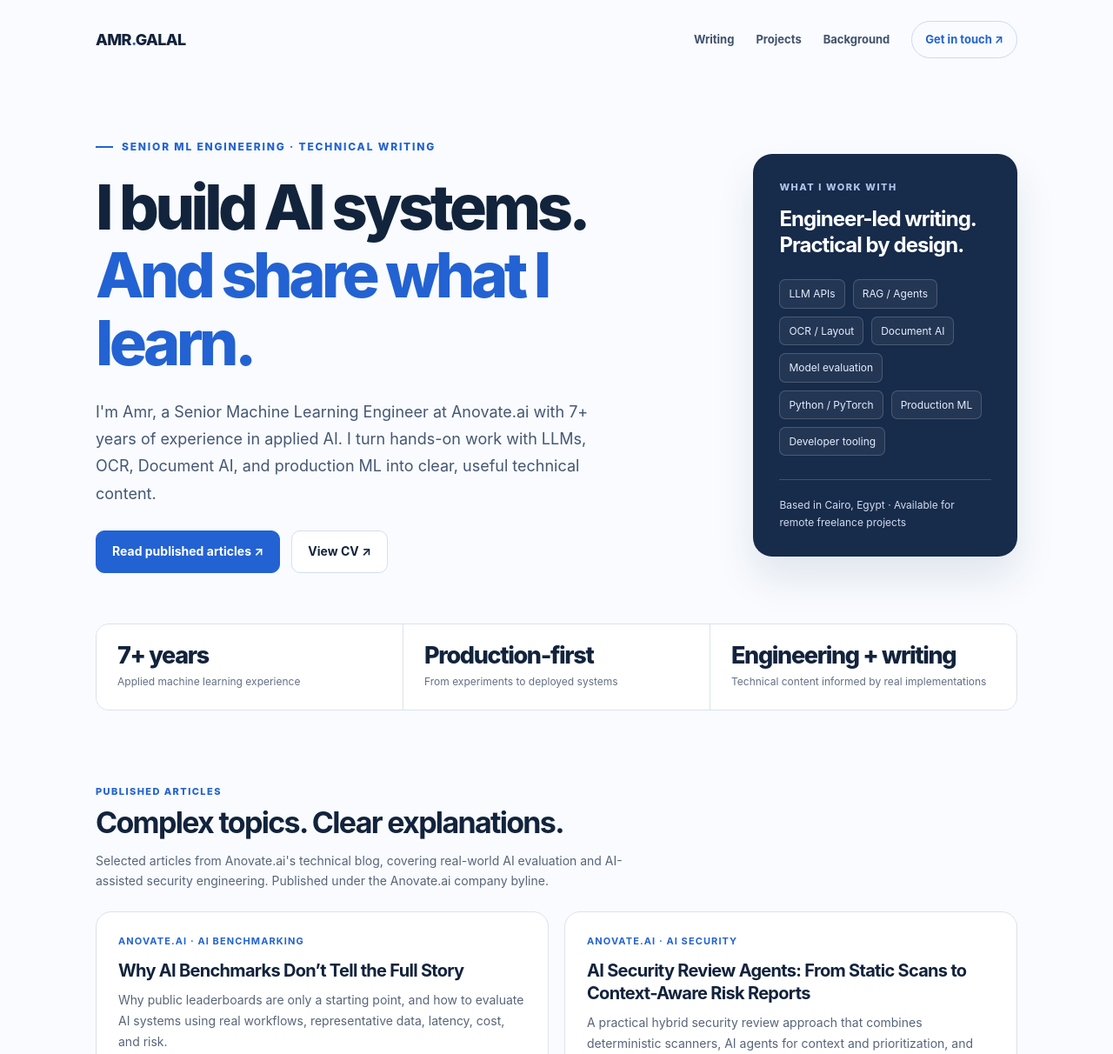
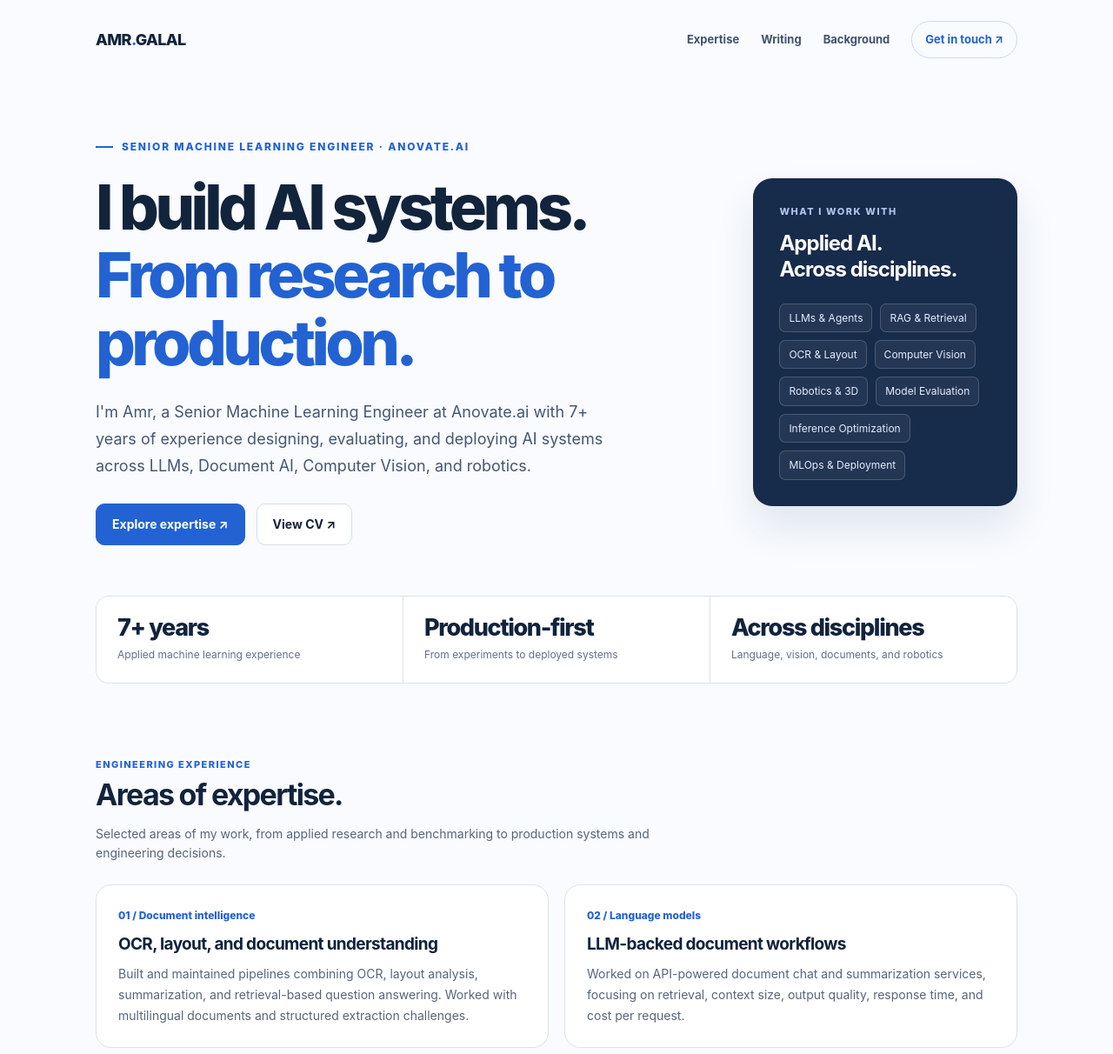
Before and after one commit to amr-galal/amr-galal.github.io, a plain HTML site: page index.html in a window 1280 px wide. Shown: the top 1212 px of the page at 87% size. Drawn offline with Linux system fonts and the light colour scheme.

Commit message:
Refocus portfolio on engineering and place writing after expertise

```diff
--- a/index.html
+++ b/index.html
@@ -1,8 +1,14 @@
-<!doctype html><html lang="en"><head><meta charset="utf-8"><meta name="viewport" content="width=device-width,initial-scale=1"><meta name="theme-color" content="#f9fbfe"><meta name="description" content="Amr Galal — senior ML engineer and AI/ML technical writer. Production experience with LLMs, OCR, Document AI, RAG, and model evaluation."><title>Amr Galal | Senior Machine Learning Engineer | Amr Galal</title><link rel="stylesheet" href="style.css"></head><body>
-<nav><a class="brand" href="#top">AMR<span>.</span>GALAL</a><div class="navlinks"><a href="#writing">Writing</a><a href="#projects">Projects</a><a href="#experience">Background</a><a class="pill" href="mailto:a.galal.arafa@gmail.com">Get in touch ↗</a></div></nav>
+<!doctype html><html lang="en"><head><meta charset="utf-8"><meta name="viewport" content="width=device-width,initial-scale=1"><meta name="theme-color" content="#f9fbfe"><meta name="description" content="Amr Galal — Senior Machine Learning Engineer with 7+ years of experience in LLMs, Document AI, Computer Vision, model evaluation, and production ML systems."><title>Amr Galal | Senior Machine Learning Engineer</title><link rel="stylesheet" href="style.css"></head><body>
+<nav><a class="brand" href="#top">AMR<span>.</span>GALAL</a><div class="navlinks"><a href="#projects">Expertise</a><a href="#writing">Writing</a><a href="#experience">Background</a><a class="pill" href="mailto:a.galal.arafa@gmail.com">Get in touch ↗</a></div></nav>
 <main id="top">
-<section class="hero"><div><div class="eyebrow">Senior ML engineering · technical writing</div><h1>I build AI systems.<br><em>And share what I learn.</em></h1><p class="lead">I'm Amr, a Senior Machine Learning Engineer at Anovate.ai with 7+ years of experience in applied AI. I turn hands-on work with LLMs, OCR, Document AI, and production ML into clear, useful technical content.</p><div class="actions"><a class="btn" href="#writing">Read published articles ↗</a><a class="btn secondary" href="cv.html" target="_blank" rel="noopener">View CV ↗</a></div></div><aside class="panel"><div class="mini">What I work with</div><h2>Engineer-led writing.<br>Practical by design.</h2><div class="skills-mini"><span>LLM APIs</span><span>RAG / Agents</span><span>OCR / Layout</span><span>Document AI</span><span>Model evaluation</span><span>Python / PyTorch</span><span>Production ML</span><span>Developer tooling</span></div><div class="bottom">Based in Cairo, Egypt · Available for remote freelance projects</div></aside></section>
-<div class="stats"><div class="stat"><strong>7+ years</strong><span>Applied machine learning experience</span></div><div class="stat"><strong>Production-first</strong><span>From experiments to deployed systems</span></div><div class="stat"><strong>Engineering + writing</strong><span>Technical content informed by real implementations</span></div></div>
+<section class="hero"><div><div class="eyebrow">Senior Machine Learning Engineer · Anovate.ai</div><h1>I build AI systems.<br><em>From research to production.</em></h1><p class="lead">I'm Amr, a Senior Machine Learning Engineer at Anovate.ai with 7+ years of experience designing, evaluating, and deploying AI systems across LLMs, Document AI, Computer Vision, and robotics.</p><div class="actions"><a class="btn" href="#projects">Explore expertise ↗</a><a class="btn secondary" href="cv.html" target="_blank" rel="noopener">View CV ↗</a></div></div><aside class="panel"><div class="mini">What I work with</div><h2>Applied AI.<br>Across disciplines.</h2><div class="skills-mini"><span>LLMs &amp; Agents</span><span>RAG &amp; Retrieval</span><span>OCR &amp; Layout</span><span>Computer Vision</span><span>Robotics &amp; 3D</span><span>Model Evaluation</span><span>Inference Optimization</span><span>MLOps &amp; Deployment</span></div></aside></section>
+<div class="stats"><div class="stat"><strong>7+ years</strong><span>Applied machine learning experience</span></div><div class="stat"><strong>Production-first</strong><span>From experiments to deployed systems</span></div><div class="stat"><strong>Across disciplines</strong><span>Language, vision, documents, and robotics</span></div></div>
+<section class="section" id="projects"><div class="section-header"><div><div class="kicker">Engineering experience</div><h2>Areas of expertise.</h2><p class="deck">Selected areas of my work, from applied research and benchmarking to production systems and engineering decisions.</p></div></div><div class="grid2">
+<article class="tile project"><div class="num">01 / Document intelligence</div><h3>OCR, layout, and document understanding</h3><p>Built and maintained pipelines combining OCR, layout analysis, summarization, and retrieval-based question answering. Worked with multilingual documents and structured extraction challenges.</p></article>
+<article class="tile project"><div class="num">02 / Language models</div><h3>LLM-backed document workflows</h3><p>Worked on API-powered document chat and summarization services, focusing on retrieval, context size, output quality, response time, and cost per request.</p></article>
+<article class="tile project"><div class="num">03 / Model evaluation</div><h3>Benchmarking before deployment</h3><p>Led quantitative and qualitative model comparisons, standardized metrics for accuracy, latency and memory, and presented decision-ready findings for production upgrades.</p></article>
+<article class="tile project"><div class="num">04 / Software engineering</div><h3>Secure, maintainable AI systems</h3><p>Worked on AI-assisted security review workflows and production ML delivery, including reproducible testing, service integration, monitoring, and deployment practices.</p></article>
+</div></section>
 <section class="section" id="writing"><div class="section-header"><div><div class="kicker">Published articles</div><h2>Complex topics. Clear explanations.</h2><p class="deck">Selected articles from Anovate.ai's technical blog, covering real-world AI evaluation and AI-assisted security engineering. Published under the Anovate.ai company byline.</p></div></div>
 <div class="grid2">
 <article class="tile"><div class="tag">Anovate.ai · AI benchmarking</div><h3>Why AI Benchmarks Don’t Tell the Full Story</h3><p>Why public leaderboards are only a starting point, and how to evaluate AI systems using real workflows, representative data, latency, cost, and risk.</p><a class="read" href="https://anovate.ai/blog/why-ai-benchmarks-dont-tell-the-full-story" target="_blank" rel="noopener noreferrer">Read published article ↗</a></article>
@@ -10,12 +16,6 @@
 </div>
 <div class="published"><div><h3>Technical content at Anovate.ai</h3><p>I contribute to articles on AI systems, practical engineering decisions, and lessons from production workflows. Articles on the company site carry the Anovate.ai byline.</p></div><a href="https://anovate.ai/blog" target="_blank" rel="noopener noreferrer">Explore the blog ↗</a></div>
 </section>
-<section class="section" id="projects"><div class="section-header"><div><div class="kicker">Engineering work</div><h2>The experience behind the writing.</h2><p class="deck">Selected areas of my work. I focus on what breaks in real systems, how to evaluate alternatives, and how to make engineering decisions reproducible.</p></div></div><div class="grid2">
-<article class="tile project"><div class="num">01 / Document intelligence</div><h3>OCR, layout, and document understanding</h3><p>Built and maintained pipelines combining OCR, layout analysis, summarization, and retrieval-based question answering. Worked with multilingual documents and structured extraction challenges.</p></article>
-<article class="tile project"><div class="num">02 / Language models</div><h3>LLM-backed document workflows</h3><p>Worked on API-powered document chat and summarization services, focusing on retrieval, context size, output quality, response time, and cost per request.</p></article>
-<article class="tile project"><div class="num">03 / Model evaluation</div><h3>Benchmarking before deployment</h3><p>Led quantitative and qualitative model comparisons, standardized metrics for accuracy, latency and memory, and presented decision-ready findings for production upgrades.</p></article>
-<article class="tile project"><div class="num">04 / Software engineering</div><h3>Secure, maintainable AI systems</h3><p>Worked on AI-assisted security review workflows and production ML delivery, including reproducible testing, service integration, monitoring, and deployment practices.</p></article>
-</div></section>
 <section class="section" id="experience"><div class="section-header"><div><div class="kicker">Professional background</div><h2>Built in engineering.</h2></div></div><div class="timeline"><div class="job"><div class="date">March 2023 — Present</div><h3>Senior Machine Learning Engineer · Anovate.ai</h3><p>Client-facing AI delivery; Document AI, language models, computer vision, benchmarking, inference optimization, and mentoring. Contributor to the company's technical blog.</p></div><div class="job"><div class="date">August 2019 — March 2023</div><h3>Data Scientist · Orange Innovation Egypt</h3><p>Owned R&D delivery across NLP, computer vision, and enterprise ML use cases, from data exploration to deployment, testing, and monitoring.</p></div><div class="job"><div class="date">2014 — 2019</div><h3>B.Eng. · Ain Shams University</h3><p>Electrical Engineering — Computers and Systems · Very Good.</p></div></div></section>
-<section class="contact" id="contact"><div><h2>Have a technical story to tell?</h2><p>Available for developer tutorials, AI/ML articles, implementation guides, and technical content that benefits from real engineering experience.</p></div><div class="actions"><a class="btn" href="mailto:a.galal.arafa@gmail.com">Email me ↗</a><a class="btn secondary" style="background:transparent;border-color:#7385a4;color:white" href="https://www.linkedin.com/in/amrgalal7" target="_blank" rel="noopener noreferrer">LinkedIn ↗</a></div></section>
-</main><footer><span>© 2026 Amr Galal · Technical portfolio</span><span>Built around real engineering experience.</span></footer></body></html>
+<section class="contact" id="contact"><div><h2>Let’s work on something useful.</h2><p>Interested in AI engineering collaborations, technical consulting, and writing grounded in real implementations? Get in touch.</p></div><div class="actions"><a class="btn" href="mailto:a.galal.arafa@gmail.com">Email me ↗</a><a class="btn secondary" style="background:transparent;border-color:#7385a4;color:white" href="https://www.linkedin.com/in/amrgalal7" target="_blank" rel="noopener noreferrer">LinkedIn ↗</a></div></section>
+</main><footer><span>© 2026 Amr Galal · Engineering portfolio</span><span>Built around real engineering experience.</span></footer></body></html>
```
